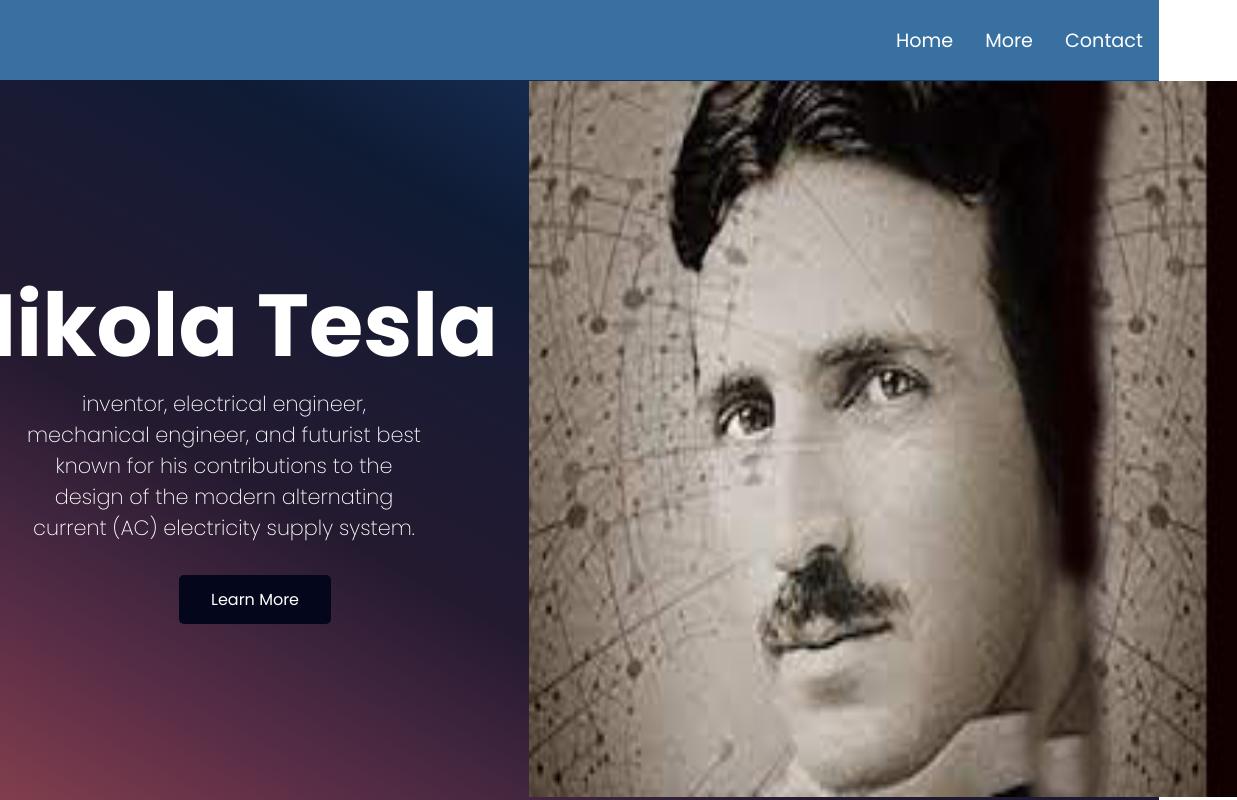
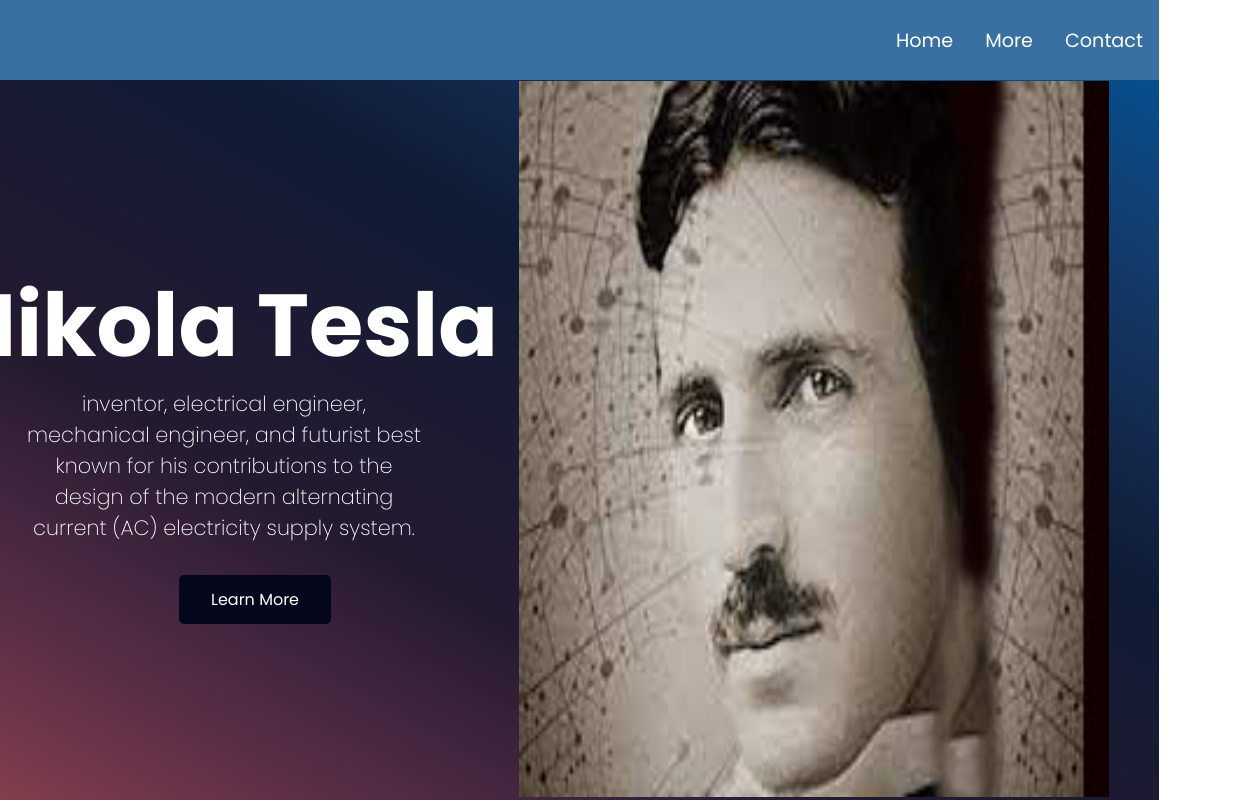
Before and after one commit to zeinedin/Az.github.io, a plain HTML site: page index.html in a window 1280 px wide. Shown: the top 800 px of the page, 121-1358 px from the left, 1237 px wide, since content can reach past the window. Drawn offline with nearby package versions, Linux system fonts and the light colour scheme.

Commit message:
Update style.css

```diff
--- a/style.css
+++ b/style.css
@@ -183,8 +183,8 @@
 .main__img--container img {
     text-align: center;
     height: 89.5vh;
-    width: 120%;
-    margin-left: 10px;
+    width: 100%;
+
     margin-top: 1px;
 
 }
```
